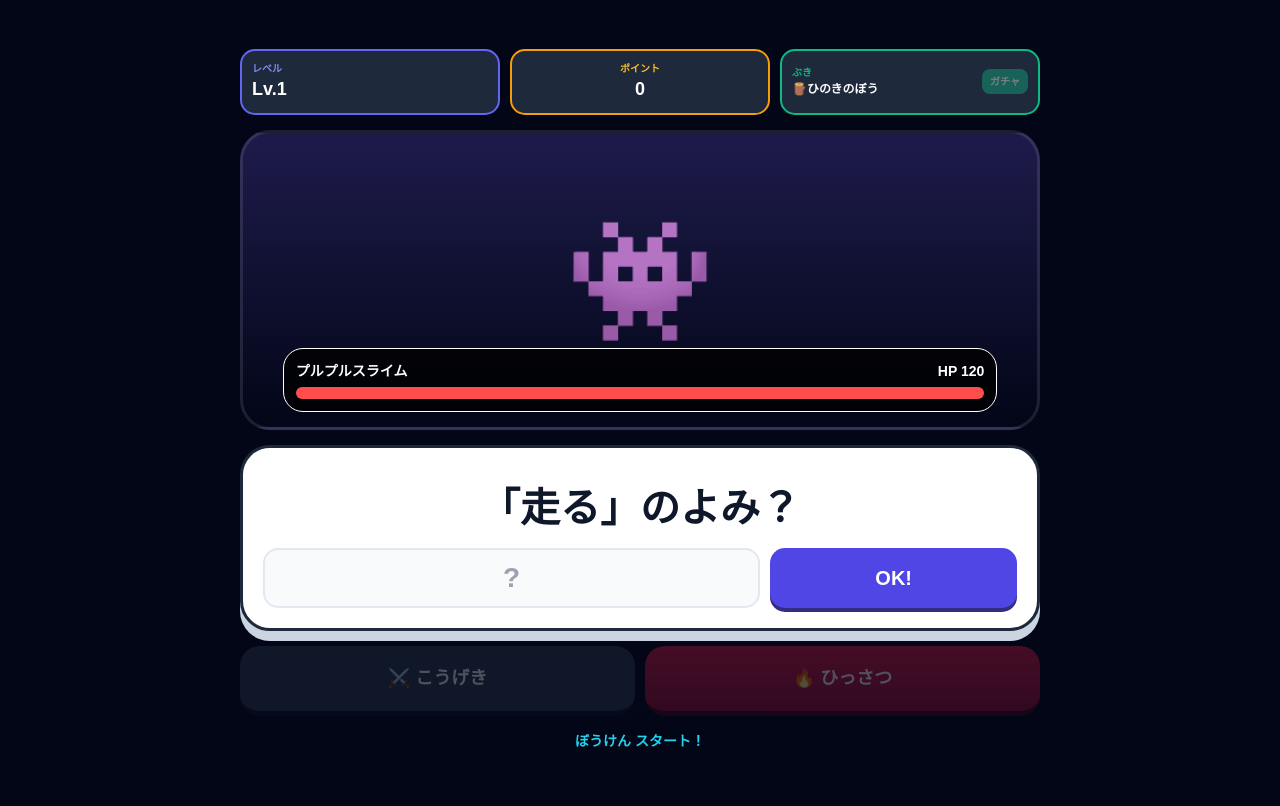
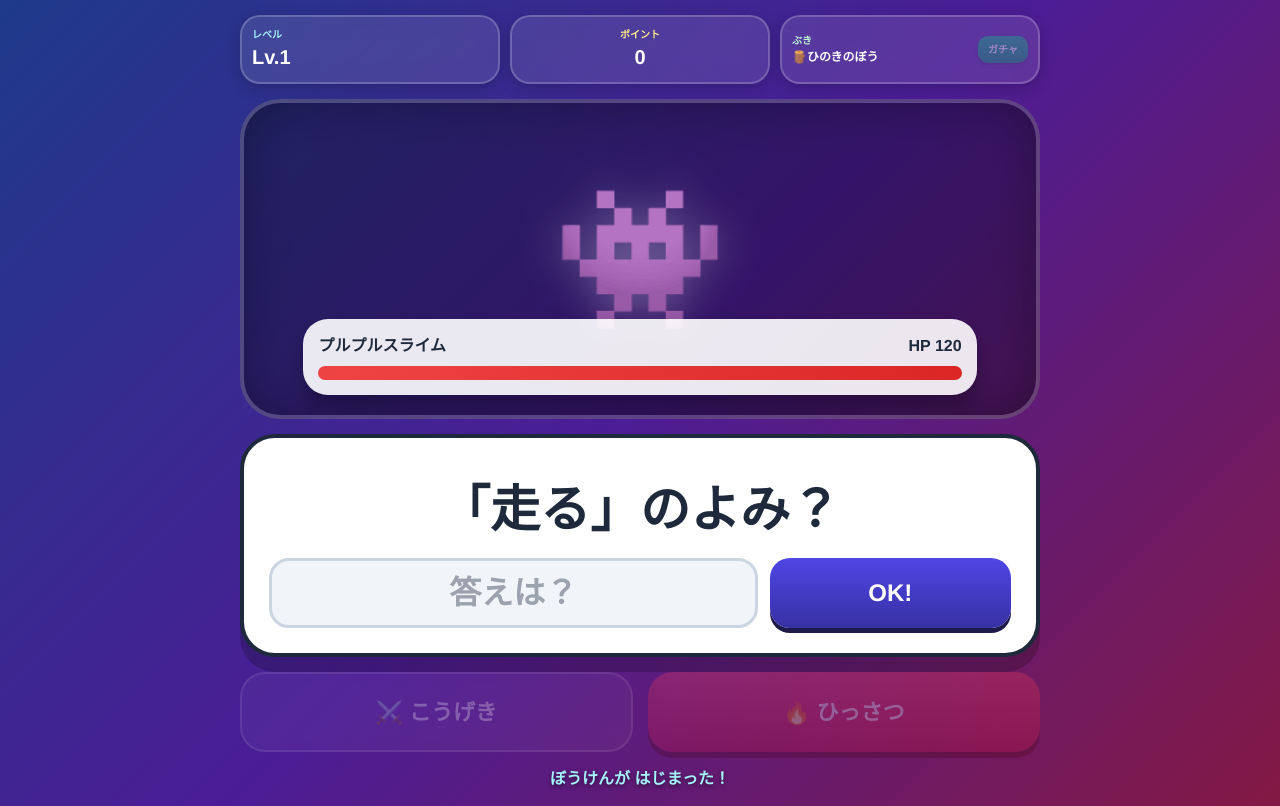
Before and after one commit to kotani6053/manaho-rpg, a Next.js app in the folder my-study-rpg/: page / in a window 1280 px wide. Built offline with nearby package versions, Linux system fonts and the light colour scheme.

Commit message:
Update page.tsx

```diff
--- a/my-study-rpg/src/app/page.tsx
+++ b/my-study-rpg/src/app/page.tsx
@@ -2,19 +2,18 @@
 import React, { useState, useEffect } from 'react';
 import { kanjiData, monsterList, gachaTable } from '../data/gameData';
 
-export default function FixedLayoutRPG() {
+export default function ColorfulFantasyRPG() {
   const [points, setPoints] = useState(0);
   const [playerLv, setPlayerLv] = useState(1);
   const [monsterIdx, setMonsterIdx] = useState(0);
   const [monsterHP, setMonsterHP] = useState(monsterList[0].hp);
   const [weapon, setWeapon] = useState({ name: "ひのきのぼう", power: 5, img: "🪵" });
-  const [message, setMessage] = useState("ぼうけん スタート！");
+  const [message, setMessage] = useState("ぼうけんが はじまった！");
   const [quiz, setQuiz] = useState({ q: "", a: "" });
   const [inputValue, setInputValue] = useState("");
   const [isAttacking, setIsAttacking] = useState(false);
   const [gachaResult, setGachaResult] = useState<any>(null);
 
-  // クイズ生成
   const generateQuiz = () => {
     const randomType = Math.random();
     if (randomType > 0.4) {
@@ -44,9 +43,8 @@ export default function FixedLayoutRPG() {
     setInputValue("");
   };
 
-  // セーブ・ロード
   useEffect(() => {
-    const savedData = localStorage.getItem('mana-rpg-save-v3');
+    const savedData = localStorage.getItem('mana-rpg-save-v4');
     if (savedData) {
       const parsed = JSON.parse(savedData);
       setPoints(parsed.points || 0);
@@ -61,7 +59,7 @@ export default function FixedLayoutRPG() {
 
   useEffect(() => {
     const dataToSave = { points, playerLv, weapon, monsterIdx };
-    localStorage.setItem('mana-rpg-save-v3', JSON.stringify(dataToSave));
+    localStorage.setItem('mana-rpg-save-v4', JSON.stringify(dataToSave));
   }, [points, playerLv, weapon, monsterIdx]);
 
   const handleAnswer = (e: React.FormEvent) => {
@@ -70,10 +68,10 @@ export default function FixedLayoutRPG() {
       const bonus = quiz.q.split(' ').length > 3 ? 50 : 30;
       setPoints(p => p + bonus);
       setMonsterHP(p => Math.max(0, p - 10));
-      setMessage(`✨ 正解！ ${bonus}ポイント！ ✨`);
+      setMessage(`✨ せいかい！ ${bonus}ポイント！ ✨`);
       generateQuiz();
     } else {
-      setMessage("❌ まちがい！ もう一度！ ❌");
+      setMessage("❌ ざんねん！ もういちど！ ❌");
     }
   };
 
@@ -120,101 +118,98 @@ export default function FixedLayoutRPG() {
   const monster = monsterList[monsterIdx];
 
   return (
-    <div style={{ backgroundColor: '#020617', minHeight: '100vh', display: 'flex', alignItems: 'center', justifyContent: 'center', padding: '15px', fontFamily: 'sans-serif' }}>
+    <div style={{
+      background: 'linear-gradient(135deg, #1e3a8a 0%, #4c1d95 50%, #831843 100%)', // 明るいファンタジーグラデ
+      minHeight: '100vh',
+      display: 'flex',
+      alignItems: 'center',
+      justifyContent: 'center',
+      padding: '15px',
+      fontFamily: '"Helvetica Neue", Arial, "Hiragino Kaku Gothic ProN", "Hiragino Sans", sans-serif'
+    }}>
       <div style={{ width: '100%', maxWidth: '800px', display: 'flex', flexDirection: 'column', gap: '15px' }}>
 
-        {/* ステータスバー */}
+        {/* ステータスバー（透明感のあるデザイン） */}
         <div style={{ display: 'grid', gridTemplateColumns: 'repeat(auto-fit, minmax(100px, 1fr))', gap: '10px' }}>
-          <div style={{ backgroundColor: '#1e293b', border: '2px solid #6366f1', borderRadius: '15px', padding: '10px', color: 'white' }}>
-            <div style={{ color: '#818cf8', fontSize: '10px', fontWeight: 'bold' }}>レベル</div>
-            <div style={{ fontSize: '18px', fontWeight: '900' }}>Lv.{playerLv}</div>
+          <div style={{ background: 'rgba(255,255,255,0.1)', backdropFilter: 'blur(10px)', border: '2px solid rgba(255,255,255,0.2)', borderRadius: '20px', padding: '10px', color: 'white', boxShadow: '0 4px 15px rgba(0,0,0,0.2)' }}>
+            <div style={{ color: '#a5f3fc', fontSize: '10px', fontWeight: 'bold' }}>レベル</div>
+            <div style={{ fontSize: '20px', fontWeight: '900' }}>Lv.{playerLv}</div>
           </div>
-          <div style={{ backgroundColor: '#1e293b', border: '2px solid #f59e0b', borderRadius: '15px', padding: '10px', color: 'white', textAlign: 'center' }}>
-            <div style={{ color: '#fbbf24', fontSize: '10px', fontWeight: 'bold' }}>ポイント</div>
-            <div style={{ fontSize: '18px', fontWeight: '900' }}>{points}</div>
+          <div style={{ background: 'rgba(255,255,255,0.1)', backdropFilter: 'blur(10px)', border: '2px solid rgba(255,255,255,0.2)', borderRadius: '20px', padding: '10px', color: 'white', textAlign: 'center', boxShadow: '0 4px 15px rgba(0,0,0,0.2)' }}>
+            <div style={{ color: '#fef08a', fontSize: '10px', fontWeight: 'bold' }}>ポイント</div>
+            <div style={{ fontSize: '20px', fontWeight: '900' }}>{points}</div>
           </div>
-          <div style={{ backgroundColor: '#1e293b', border: '2px solid #10b981', borderRadius: '15px', padding: '10px', color: 'white', display: 'flex', justifyContent: 'space-between', alignItems: 'center' }}>
+          <div style={{ background: 'rgba(255,255,255,0.1)', backdropFilter: 'blur(10px)', border: '2px solid rgba(255,255,255,0.2)', borderRadius: '20px', padding: '10px', color: 'white', display: 'flex', justifyContent: 'space-between', alignItems: 'center', boxShadow: '0 4px 15px rgba(0,0,0,0.2)' }}>
             <div style={{ overflow: 'hidden' }}>
-              <div style={{ color: '#10b981', fontSize: '10px', fontWeight: 'bold' }}>ぶき</div>
+              <div style={{ color: '#bbf7d0', fontSize: '10px', fontWeight: 'bold' }}>ぶき</div>
               <div style={{ fontSize: '12px', fontWeight: 'bold', whiteSpace: 'nowrap' }}>{weapon.img}{weapon.name}</div>
             </div>
-            <button onClick={drawGacha} disabled={points < 100} style={{ backgroundColor: '#10b981', color: 'white', fontWeight: 'bold', fontSize: '10px', padding: '5px 8px', borderRadius: '8px', border: 'none', cursor: 'pointer', opacity: points < 100 ? 0.4 : 1, flexShrink: 0, marginLeft: '5px' }}>ガチャ</button>
+            <button onClick={drawGacha} disabled={points < 100} style={{ background: 'linear-gradient(to bottom, #10b981, #059669)', color: 'white', fontWeight: 'bold', fontSize: '10px', padding: '6px 10px', borderRadius: '10px', border: 'none', cursor: 'pointer', opacity: points < 100 ? 0.4 : 1, boxShadow: '0 2px 5px rgba(0,0,0,0.2)' }}>ガチャ</button>
           </div>
         </div>
 
-        {/* モンスターエリア */}
-        <div style={{ height: '300px', borderRadius: '30px', border: monster.isRare ? '5px solid #facc15' : '3px solid rgba(255,255,255,0.1)', display: 'flex', alignItems: 'center', justifyContent: 'center', position: 'relative', background: `linear-gradient(to bottom, #1e1b4b, #020617)`, overflow: 'hidden' }}>
-          {monster.isRare && <div style={{ position: 'absolute', top: '10px', backgroundColor: '#facc15', color: '#000', padding: '2px 15px', borderRadius: '10px', fontSize: '12px', fontWeight: 'bold', zIndex: 10 }}>レア出現！</div>}
-          <div style={{ fontSize: '120px', transform: isAttacking ? 'scale(1.2)' : 'scale(1)', transition: '0.2s' }}>
+        {/* モンスターエリア（光の演出を追加） */}
+        <div style={{
+          height: '320px',
+          borderRadius: '40px',
+          border: monster.isRare ? '6px solid #fbbf24' : '4px solid rgba(255,255,255,0.2)',
+          display: 'flex',
+          alignItems: 'center',
+          justifyContent: 'center',
+          position: 'relative',
+          background: 'rgba(0,0,0,0.3)',
+          boxShadow: monster.isRare ? '0 0 30px rgba(251,191,36,0.5)' : 'inset 0 0 50px rgba(0,0,0,0.3)',
+          overflow: 'hidden'
+        }}>
+          {monster.isRare && <div style={{ position: 'absolute', top: '15px', backgroundColor: '#fbbf24', color: '#000', padding: '4px 20px', borderRadius: '20px', fontSize: '14px', fontWeight: '900', boxShadow: '0 0 15px #fbbf24' }}>レアモンスター 出現！</div>}
+          <div style={{ fontSize: '140px', transform: isAttacking ? 'scale(1.2)' : 'scale(1)', transition: '0.2s', filter: 'drop-shadow(0 0 20px rgba(255,255,255,0.3))' }}>
             {monsterHP > 0 ? monster.img : '💥'}
           </div>
-          <div style={{ position: 'absolute', bottom: '15px', width: '90%', backgroundColor: 'rgba(0,0,0,0.8)', padding: '12px', borderRadius: '20px', border: '1px solid white' }}>
-            <div style={{ display: 'flex', justifyContent: 'space-between', color: 'white', fontWeight: 'bold', fontSize: '14px', marginBottom: '5px' }}>
+          <div style={{ position: 'absolute', bottom: '20px', width: '85%', background: 'rgba(255,255,255,0.9)', padding: '15px', borderRadius: '25px', boxShadow: '0 10px 20px rgba(0,0,0,0.3)' }}>
+            <div style={{ display: 'flex', justifyContent: 'space-between', color: '#1e293b', fontWeight: '900', fontSize: '16px', marginBottom: '8px' }}>
               <span>{monster.name}</span>
               <span>HP {monsterHP}</span>
             </div>
-            <div style={{ width: '100%', backgroundColor: '#475569', height: '12px', borderRadius: '6px', overflow: 'hidden' }}>
-              <div style={{ width: `${(monsterHP / monster.hp) * 100}%`, backgroundColor: monster.isRare ? '#fbbf24' : '#ff4d4d', height: '100%', transition: '0.5s' }} />
+            <div style={{ width: '100%', backgroundColor: '#e2e8f0', height: '14px', borderRadius: '7px', overflow: 'hidden' }}>
+              <div style={{ width: `${(monsterHP / monster.hp) * 100}%`, background: 'linear-gradient(to right, #ef4444, #dc2626)', height: '100%', transition: '0.5s ease-out' }} />
             </div>
           </div>
         </div>
 
-        {/* クイズエリア (修正ポイント) */}
-        <div style={{ backgroundColor: 'white', borderRadius: '30px', padding: '20px', boxShadow: '0 10px 0 #cbd5e1', border: '3px solid #1e293b' }}>
-          <h2 style={{ textAlign: 'center', fontSize: '40px', fontWeight: '900', color: '#0f172a', margin: '10px 0', wordBreak: 'break-all' }}>{quiz.q}</h2>
-          <form onSubmit={handleAnswer} style={{ display: 'flex', gap: '10px', width: '100%' }}>
+        {/* クイズエリア（ポップなデザイン） */}
+        <div style={{ backgroundColor: '#ffffff', borderRadius: '35px', padding: '25px', boxShadow: '0 15px 0 rgba(0,0,0,0.2)', border: '4px solid #1e293b' }}>
+          <h2 style={{ textAlign: 'center', fontSize: '50px', fontWeight: '900', color: '#1e293b', margin: '10px 0' }}>{quiz.q}</h2>
+          <form onSubmit={handleAnswer} style={{ display: 'flex', gap: '12px' }}>
             <input
               type="text"
               value={inputValue}
               onChange={(e)=>setInputValue(e.target.value)}
-              style={{
-                flex: '2',
-                height: '60px',
-                backgroundColor: '#f8fafc',
-                borderRadius: '15px',
-                border: '2px solid #e2e8f0',
-                fontSize: '28px',
-                fontWeight: '900',
-                textAlign: 'center',
-                color: '#1e293b',
-                minWidth: '0' // はみ出し防止
-              }}
-              placeholder="?"
+              style={{ flex: '2', height: '70px', backgroundColor: '#f1f5f9', borderRadius: '20px', border: '3px solid #cbd5e1', fontSize: '32px', fontWeight: '900', textAlign: 'center', color: '#0f172a', outline: 'none' }}
+              placeholder="答えは？"
             />
-            <button style={{
-              flex: '1',
-              backgroundColor: '#4f46e5',
-              color: 'white',
-              borderRadius: '15px',
-              border: 'none',
-              fontSize: '20px',
-              fontWeight: '900',
-              cursor: 'pointer',
-              boxShadow: '0 4px 0 #312e81',
-              whiteSpace: 'nowrap' // 文字の折り返し防止
-            }}>OK!</button>
+            <button style={{ flex: '1', background: 'linear-gradient(to bottom, #4f46e5, #3730a3)', color: 'white', borderRadius: '20px', border: 'none', fontSize: '24px', fontWeight: '900', cursor: 'pointer', boxShadow: '0 5px 0 #1e1b4b' }}>OK!</button>
           </form>
         </div>
 
         {/* ボタンエリア */}
-        <div style={{ display: 'grid', gridTemplateColumns: '1fr 1fr', gap: '10px' }}>
-          <button onClick={() => attack(false)} disabled={points < 25} style={{ height: '70px', backgroundColor: '#334155', border: 'none', borderBottom: '5px solid #0f172a', borderRadius: '20px', color: 'white', fontSize: '18px', fontWeight: '900', cursor: 'pointer', opacity: points < 25 ? 0.3 : 1 }}>⚔️ こうげき</button>
-          <button onClick={() => attack(true)} disabled={points < 60} style={{ height: '70px', background: 'linear-gradient(to bottom, #e11d48, #9f1239)', border: 'none', borderBottom: '5px solid #4c0519', borderRadius: '20px', color: 'white', fontSize: '18px', fontWeight: '900', cursor: 'pointer', opacity: points < 60 ? 0.3 : 1 }}>🔥 ひっさつ</button>
+        <div style={{ display: 'grid', gridTemplateColumns: '1fr 1fr', gap: '15px' }}>
+          <button onClick={() => attack(false)} disabled={points < 25} style={{ height: '80px', background: 'rgba(255,255,255,0.15)', border: '2px solid rgba(255,255,255,0.3)', borderRadius: '25px', color: 'white', fontSize: '22px', fontWeight: '900', cursor: 'pointer', opacity: points < 25 ? 0.3 : 1, transition: '0.2s', backdropFilter: 'blur(5px)' }}>⚔️ こうげき</button>
+          <button onClick={() => attack(true)} disabled={points < 60} style={{ height: '80px', background: 'linear-gradient(to bottom, #f43f5e, #be123c)', border: 'none', borderRadius: '25px', color: 'white', fontSize: '22px', fontWeight: '900', cursor: 'pointer', opacity: points < 60 ? 0.3 : 1, boxShadow: '0 6px 0 #4c0519' }}>🔥 ひっさつ</button>
         </div>
 
-        <p style={{ textAlign: 'center', color: '#22d3ee', fontWeight: '900', fontSize: '14px', margin: '0' }}>{message}</p>
+        <p style={{ textAlign: 'center', color: '#a5f3fc', fontWeight: '900', fontSize: '16px', textShadow: '0 2px 4px rgba(0,0,0,0.5)' }}>{message}</p>
       </div>
 
       {/* ガチャ演出 */}
       {gachaResult && (
-        <div style={{ position: 'fixed', inset: 0, backgroundColor: 'rgba(0,0,0,0.95)', display: 'flex', flexDirection: 'column', alignItems: 'center', justifyContent: 'center', zIndex: 100, padding: '20px' }}>
-          <div style={{ color: 'white', fontSize: '24px', fontWeight: '900', marginBottom: '20px', textAlign: 'center' }}>
-            {gachaResult.isHazure ? "ハズレちゃった..." : "武器をゲット！"}
+        <div style={{ position: 'fixed', inset: 0, backgroundColor: 'rgba(0,0,0,0.9)', display: 'flex', flexDirection: 'column', alignItems: 'center', justifyContent: 'center', zIndex: 100, padding: '20px', backdropFilter: 'blur(10px)' }}>
+          <div style={{ color: 'white', fontSize: '30px', fontWeight: '900', marginBottom: '25px', textShadow: '0 0 20px #6366f1' }}>
+            {gachaResult.isHazure ? "ハズレ！ざんねん！" : "✨ レアアイテム ゲット！ ✨"}
           </div>
-          <div style={{ backgroundColor: 'white', padding: '40px', borderRadius: '40px', textAlign: 'center', width: '100%', maxWidth: '300px' }}>
-            <div style={{ fontSize: '80px' }}>{gachaResult.img}</div>
-            <p style={{ fontSize: '24px', fontWeight: '900', color: '#1e293b' }}>{gachaResult.name}</p>
-            {!gachaResult.isHazure && <p style={{ fontSize: '18px', fontWeight: '900', color: '#db2777' }}>パワー +{gachaResult.power}</p>}
+          <div style={{ backgroundColor: 'white', padding: '50px', borderRadius: '50px', textAlign: 'center', border: '8px solid #6366f1', boxShadow: '0 0 50px #6366f1' }}>
+            <div style={{ fontSize: '100px', marginBottom: '10px' }}>{gachaResult.img}</div>
+            <p style={{ fontSize: '32px', fontWeight: '900', color: '#1e293b' }}>{gachaResult.name}</p>
+            {!gachaResult.isHazure && <p style={{ fontSize: '20px', fontWeight: '900', color: '#db2777' }}>パワー +{gachaResult.power}</p>}
           </div>
         </div>
       )}
```
